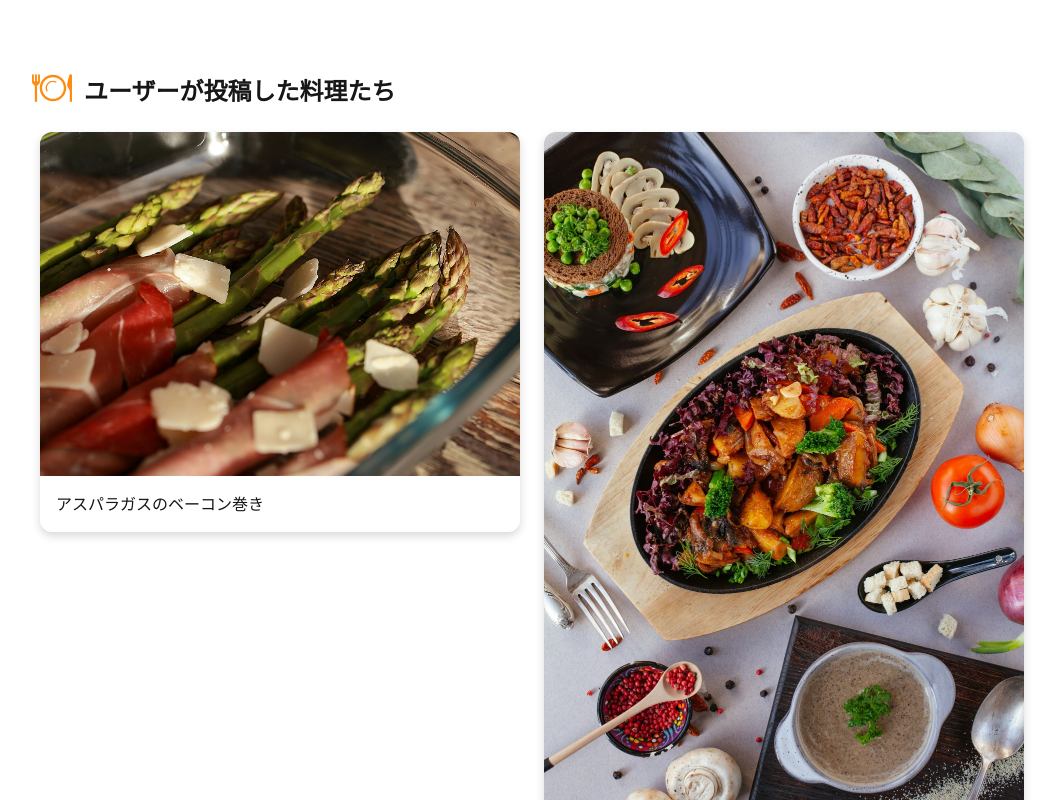
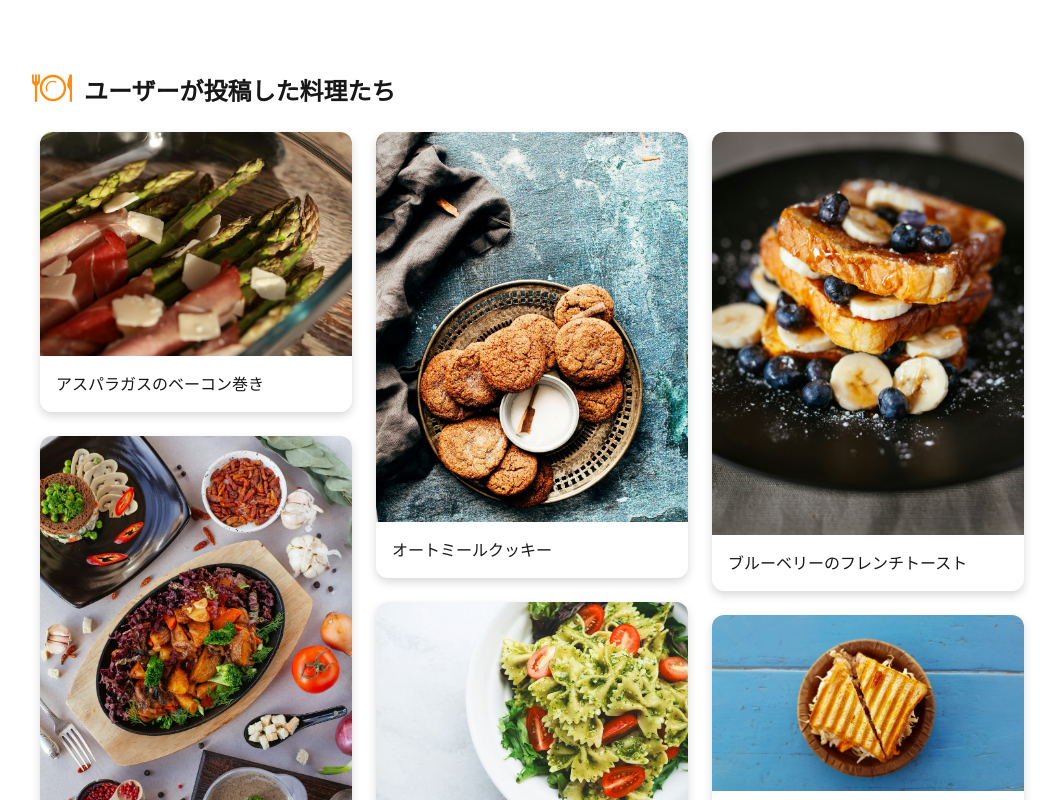
Before and after one commit to study-basic-hackathon/minna-no-recipe, a Next.js app in the folder apps/web/: page / in a window 1280 px wide. Shown: the part 2040-2840 px from the top of the page, without its empty margins (108-1165 px from the left). Built offline with nearby package versions, Linux system fonts and the light colour scheme.

Commit message:
fix: ユーザー投稿一覧の列分配を 2-3-2 に明示 (中央列を 3 件で保証)

```diff
--- a/apps/web/app/page.tsx
+++ b/apps/web/app/page.tsx
@@ -209,16 +209,20 @@ export default async function Home() {
               before:content-[''] before:block before:w-11 before:h-10 before:bg-[url('/icon-dishes.svg')] before:bg-contain before:bg-no-repeat">
               ユーザーが投稿した料理たち
             </h2>
-            {/* 2-3-2 レイアウト: 6 列グリッドで 1・2 行目は 3 列ずつ占有、2 行目は 2 列ずつ */}
-            <ul className="grid grid-cols-6 gap-6 p-2 pb-8">
-              {works.slice(0, 7).map((menu, index) => (
-                <li
-                  key={index}
-                  className={
-                    // 0,1 行目 / 5,6 行目は 2 枚 → col-span-3、 2~4 行目は 3 枚 → col-span-2
-                    index < 2 || index >= 5 ? "col-span-3" : "col-span-2"
-                  }
+            {/* 3 列レイアウト (左:2 / 中央:3 / 右:2 = 計 7 件)。 */}
+            {/* 自動分配 (columns-3) だと中央 3 件を保証できないため、列を明示的に作る。 */}
+            <div className="grid grid-cols-3 gap-6 p-2 pb-8">
+              {[
+                works.slice(0, 2), // 左列 2 件
+                works.slice(2, 5), // 中央列 3 件
+                works.slice(5, 7), // 右列 2 件
+              ].map((column, columnIndex) => (
+                <ul
+                  key={columnIndex}
+                  className="flex flex-col gap-6"
                 >
+                  {column.map((menu, index) => (
+                    <li key={index}>
                       <a href={menu.link} className="block drop-shadow-lg">
                         <div className="overflow-hidden rounded-t-xl bg-white">
                           <Image
@@ -236,6 +240,8 @@ export default async function Home() {
                     </li>
                   ))}
                 </ul>
+              ))}
+            </div>
           </div>
         </section>
       </section>
```
Lines whose indentation alone changed are shown as unchanged.
